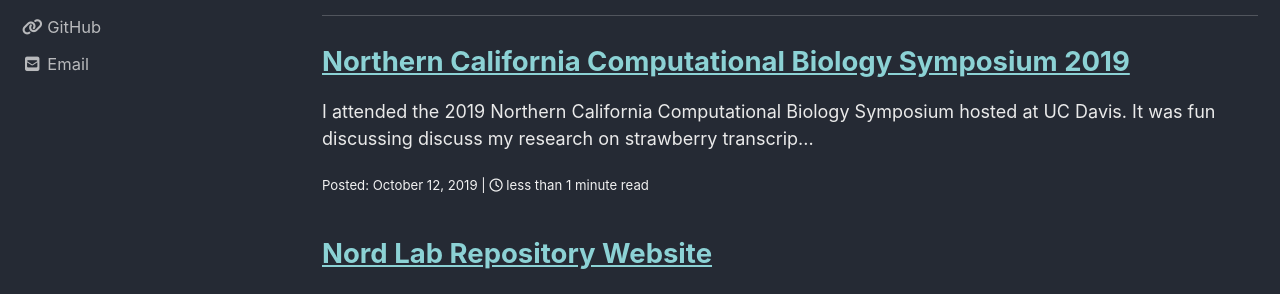
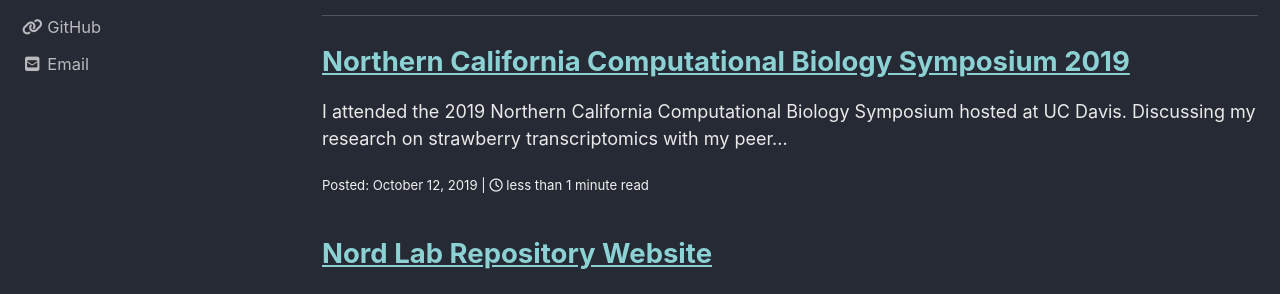
Before and after one commit to bnjenner/bnjenner.github.io, a Jekyll site: the page built from index.html, in a window 1280 px wide and 900 px high. Shown: the part 454-748 px from the top of the window. Built offline with Jekyll 4.4.1, drawn with Linux system fonts in a browser that asks for light colours; cached includes are drawn as plain includes; nearby versions of some CDN libraries; the list of posts is cut into pages by our own code; comment, search, counter and statistics services are not loaded.

Commit message:
post update

```diff
--- a/_posts/2019-10-12-NCCB.md
+++ b/_posts/2019-10-12-NCCB.md
@@ -3,6 +3,6 @@
 title: Northern California Computational Biology Symposium 2019
 ---
 
-I attended the 2019 Northern California Computational Biology Symposium hosted at UC Davis. It was fun discussing discuss my research on strawberry transcriptomics as well as hearing from graduate and undergraduate students about their work!
+I attended the 2019 Northern California Computational Biology Symposium hosted at UC Davis. Discussing my research on strawberry transcriptomics with my peers as well as hearing from graduate and undergraduate students about their work was a fun and memorable experience!
 
 ![NCCB Picture](../pdfs/nccb.pdf)
```
